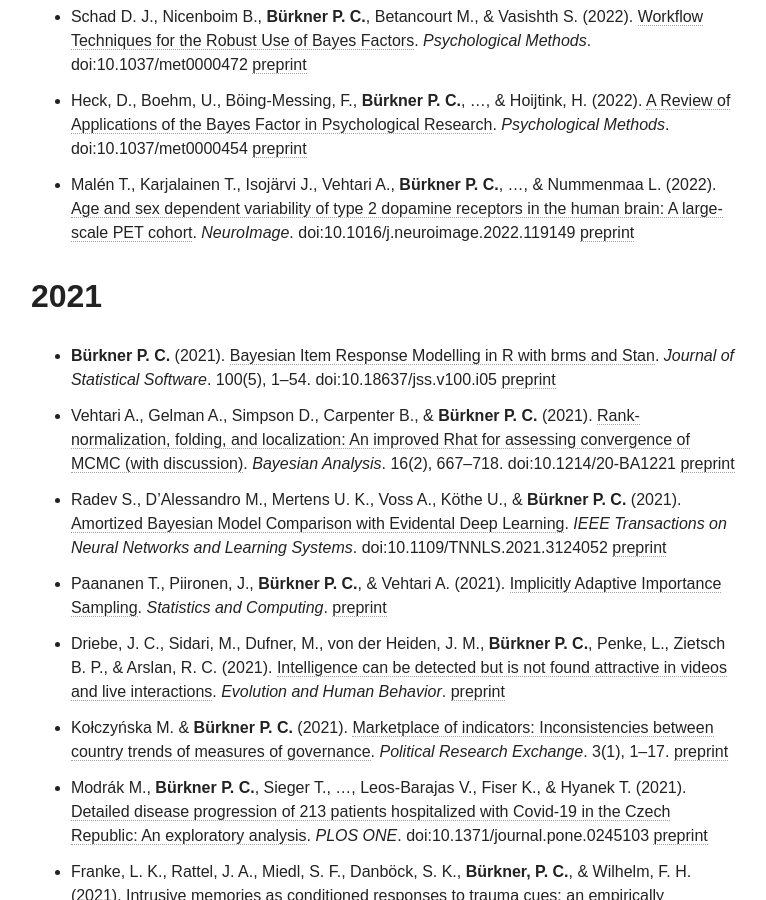
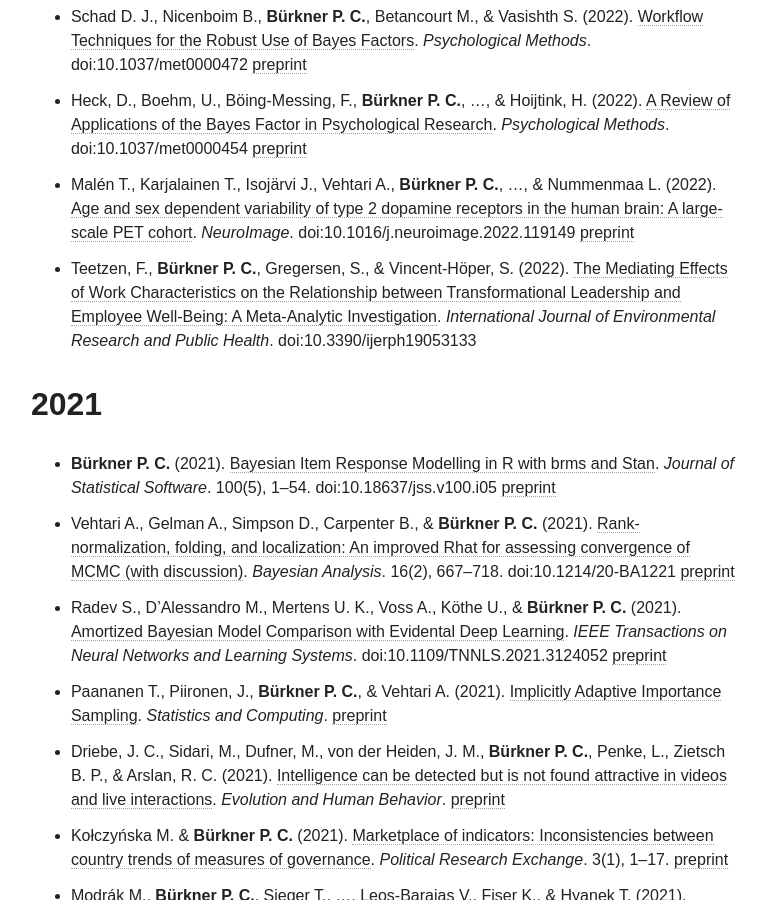
Before and after one commit to paul-buerkner/paul-buerkner.github.io, a Jekyll site: the page built from publications/index.md, in a window 1280 px wide and 900 px high, scrolled down 2590 px. Shown: the whole window, without its empty margins (255-1021 px from the left). Built offline with Jekyll 4.4.1, drawn with Linux system fonts in a browser that asks for light colours; nearby versions of some CDN libraries.

Commit message:
add published paper

```diff
--- a/publications/index.md
+++ b/publications/index.md
@@ -40,6 +40,7 @@
 * Schad D. J., Nicenboim B., **Bürkner P. C.**, Betancourt M., & Vasishth S. (2022). [Workflow Techniques for the Robust Use of Bayes Factors](https://doi.apa.org/doiLanding?doi=10.1037%2Fmet0000472). *Psychological Methods*. doi:10.1037/met0000472 [preprint](https://arxiv.org/abs/2103.08744)
 * Heck, D., Boehm, U., Böing-Messing, F., **Bürkner P. C.**, ..., & Hoijtink, H. (2022). [A Review of Applications of the Bayes Factor in Psychological Research](https://psycnet.apa.org/record/2022-40577-001). *Psychological Methods*. doi:10.1037/met0000454 [preprint](https://psyarxiv.com/cu43g/)
 * Malén T., Karjalainen T., Isojärvi J., Vehtari A., **Bürkner P. C.**, ..., & Nummenmaa L. (2022). [Age and sex dependent variability of type 2 dopamine receptors in the human brain: A large-scale PET cohort](https://doi.org/10.1016/j.neuroimage.2022.119149). *NeuroImage*. doi:10.1016/j.neuroimage.2022.119149 [preprint](https://www.biorxiv.org/content/10.1101/2021.08.10.455776v1)
+* Teetzen, F., **Bürkner P. C.**, Gregersen, S., & Vincent-Höper, S. (2022). [The Mediating Effects of Work Characteristics on the Relationship between Transformational Leadership and Employee Well-Being: A Meta-Analytic Investigation](https://www.mdpi.com/1660-4601/19/5/3133). *International Journal of Environmental Research and Public Health*. doi:10.3390/ijerph19053133
 
 ## 2021
 
```
